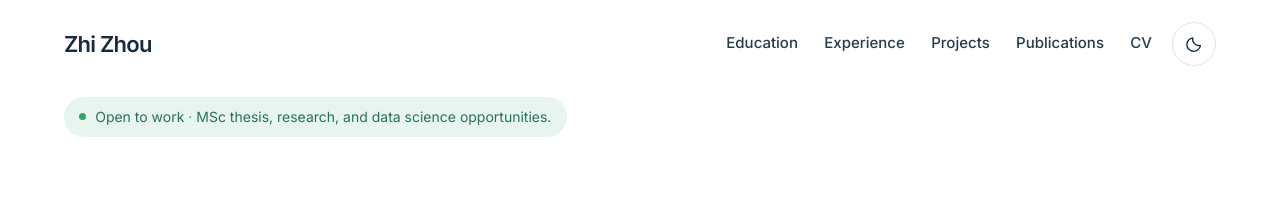
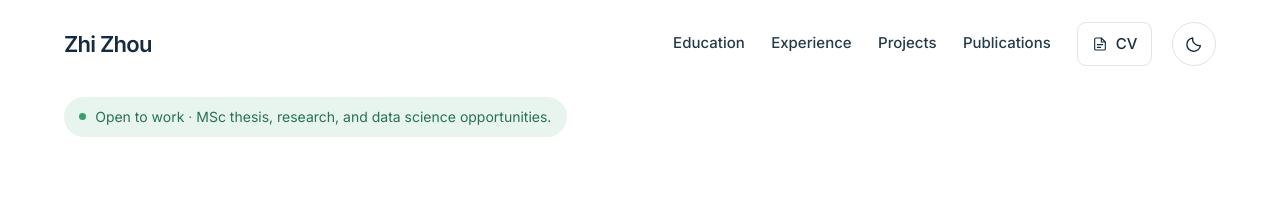
Before and after one commit to zauziii/zauziii.github.io, a Jekyll site: the page built from index.md, in a window 1280 px wide. Shown: the top 202 px of the page. Built offline with Jekyll 4.4.1, drawn with Linux system fonts in a browser that asks for light colours.

Commit message:
Refine CV navigation, scroll divider, and tablet menu breakpoint

```diff
--- a/_includes/navigation.html
+++ b/_includes/navigation.html
@@ -2,7 +2,7 @@
 {% if item.show_in_nav == false %}{% continue %}{% endif %}
 {% if item.anchor == 'projects' and site.projects.size == 0 %}{% continue %}{% endif %}
 {% if item.anchor == "cv" %}
-<a href="{{ site.cv | relative_url }}" target="_blank" rel="noopener">{{ item.label | escape }}<span class="sr-only"> (PDF, opens in a new tab)</span></a>
+<a class="nav-cv" href="{{ site.cv | relative_url }}" target="_blank" rel="noopener">{% include icon.html name="document" %}<span>{{ item.label | escape }}</span><span class="sr-only"> (PDF, opens in a new tab)</span></a>
 {% else %}
 <a href="#{{ item.anchor | escape }}">{{ item.label | escape }}</a>
 {% endif %}
--- a/script.js
+++ b/script.js
@@ -33,7 +33,7 @@ themeToggle.hidden = false;
 // JavaScript enhances navigation; content remains available in the rendered HTML.
 const menuButton = document.querySelector('.menu-toggle');
 const mobileMenu = document.querySelector('#mobile-menu');
-const smallScreen = window.matchMedia('(max-width: 48rem)');
+const smallScreen = window.matchMedia('(max-width: 56rem)');
 
 function closeMenu(returnFocus = false) {
   mobileMenu.hidden = true;
@@ -103,6 +103,7 @@ let navigationFrame = 0;
 
 function updateActiveSection() {
   navigationFrame = 0;
+  header.classList.toggle("is-scrolled", window.scrollY > 8);
   const readingLine = header.getBoundingClientRect().height + 64;
   let current = '';
   for (const section of pageSections) {
--- a/styles.css
+++ b/styles.css
@@ -384,3 +384,19 @@ h2 { color: var(--ink); font-family: var(--sans); font-size: clamp(1.2rem, 2vw,
   [data-theme="dark"] .orbit-badge--chart { background: #1a342d; border-color: #305449; color: #a2cbb8; }
   [data-theme="dark"] ::selection { background: #365e74; color: #ffffff; }
 }
+
+/* Compact CV action and a quiet divider once the page is scrolled. */
+.site-header::after { content: ''; position: absolute; left: calc(-1 * var(--gutter)); right: calc(-1 * var(--gutter)); bottom: 0; height: 1px; background: var(--line); opacity: 0; pointer-events: none; transition: opacity .18s ease; }
+.site-header.is-scrolled::after { opacity: 1; }
+.desktop-nav .nav-cv, .mobile-menu .nav-cv { display: inline-flex; align-items: center; justify-content: center; gap: .5rem; padding: .6rem .85rem; border: 1px solid var(--line); border-radius: .55rem; color: var(--ink); font-family: var(--sans); font-size: .9375rem; font-weight: 500; line-height: 1.2; min-height: 2.75rem; }
+.nav-cv .icon { width: 1rem; height: 1rem; }
+.desktop-nav .nav-cv:hover, .mobile-menu .nav-cv:hover { border-color: var(--accent); background: var(--soft); }
+.mobile-menu .nav-cv { margin-top: 1.25rem; }
+@media (max-width: 56rem) {
+  .desktop-nav { display: none; }
+  .header-actions { margin-left: auto; }
+  .site-header { min-height: 4.25rem; padding-block: .6rem; }
+}
+@media (prefers-reduced-motion: reduce) {
+  .site-header::after { transition: none; }
+}
```
Also changed, not shown: README.md.
